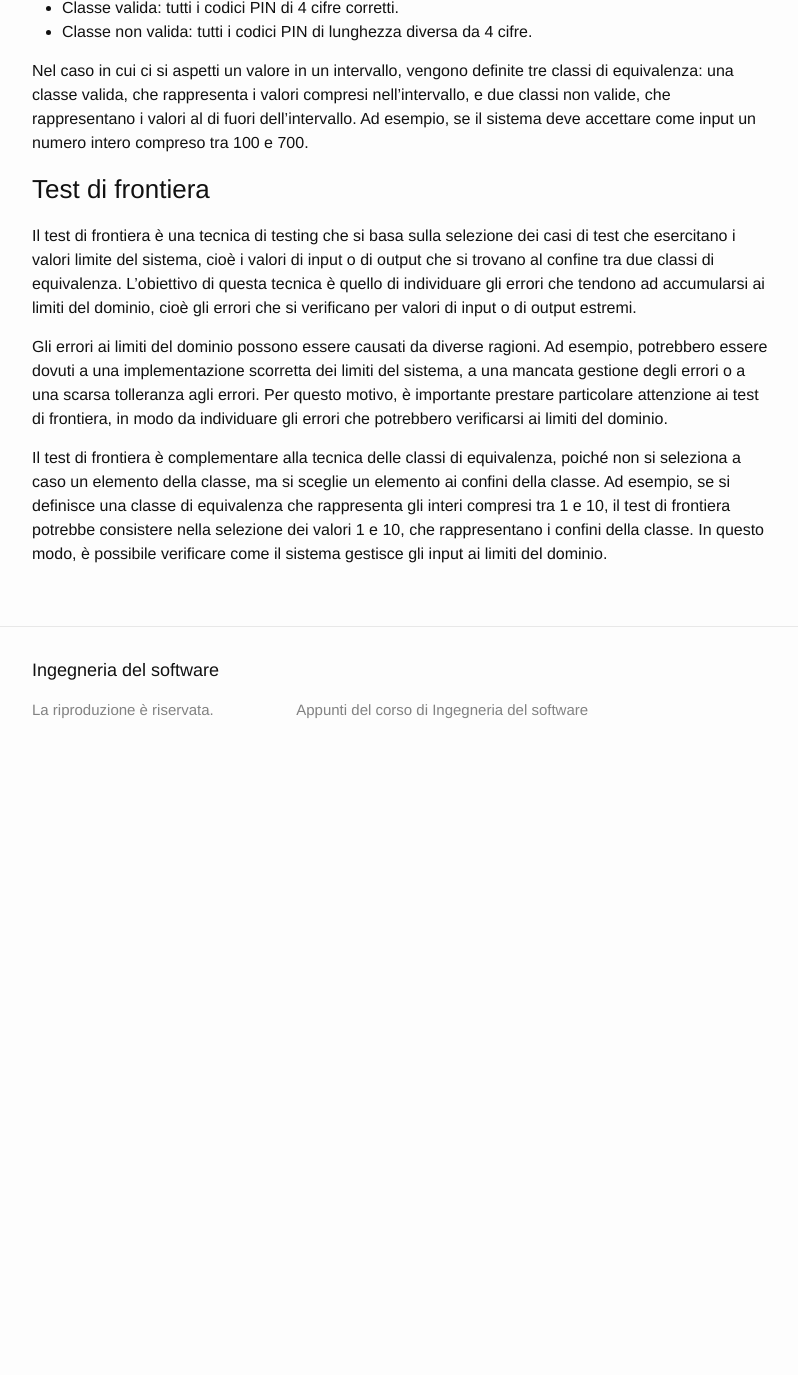
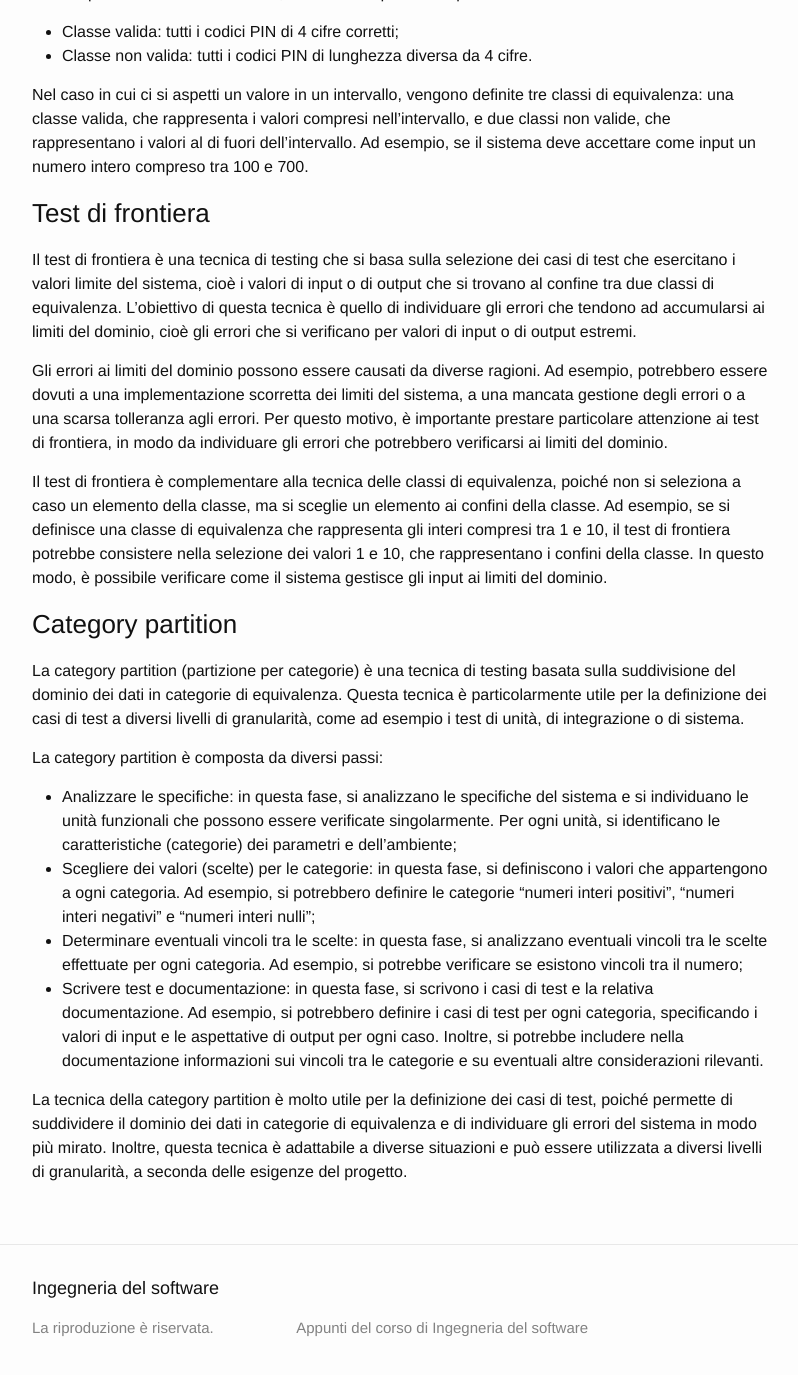
Before and after one commit to MarcoBuster/sweng, a Jekyll site: the page built from _posts/2022-11-23-testing-e-processi-di-review.md, in a window 1280 px wide and 1400 px high, scrolled down 22290 px. Shown: the top 1375 px of the window, without its empty margins (238-1036 px from the left). Built offline with Jekyll 4.4.1, drawn with Linux system fonts in a browser that asks for light colours; formulas are drawn with MathJax 3; the table of contents is made by our own code; before the commit the page ends 23072 px from its top, so only the background shows below that.

Commit message:
Integrazione: Test di frontiera, Category partition

```diff
--- a/_posts/2022-11-23-testing-e-processi-di-review.md
+++ b/_posts/2022-11-23-testing-e-processi-di-review.md
@@ -722,7 +722,7 @@ Utilizzando le classi di equivalenza, è possibile definire i casi di test in mo
 
 La suddivisione in classi di equivalenza può essere effettuata in base a diverse variabili, come ad esempio il tipo di valore atteso o l'intervallo di valori validi.
 Nel caso in cui ci si aspetti un valore specifico, vengono definite due classi di equivalenza: una classe valida, che rappresenta i valori corretti, e una classe non valida, che rappresenta i valori non corretti. Ad esempio, se il sistema deve accettare come input un codice PIN di 4 cifre, le classi di equivalenza potrebbero essere:
-- Classe valida: tutti i codici PIN di 4 cifre corretti.
+- Classe valida: tutti i codici PIN di 4 cifre corretti;
 - Classe non valida: tutti i codici PIN di lunghezza diversa da 4 cifre.
 
 Nel caso in cui ci si aspetti un valore in un intervallo, vengono definite tre classi di equivalenza: una classe valida, che rappresenta i valori compresi nell'intervallo, e due classi non valide, che rappresentano i valori al di fuori dell'intervallo. Ad esempio, se il sistema deve accettare come input un numero intero compreso tra 100 e 700.
@@ -734,3 +734,15 @@ Il test di frontiera è una tecnica di testing che si basa sulla selezione dei c
 Gli errori ai limiti del dominio possono essere causati da diverse ragioni. Ad esempio, potrebbero essere dovuti a una implementazione scorretta dei limiti del sistema, a una mancata gestione degli errori o a una scarsa tolleranza agli errori. Per questo motivo, è importante prestare particolare attenzione ai test di frontiera, in modo da individuare gli errori che potrebbero verificarsi ai limiti del dominio.
 
 Il test di frontiera è complementare alla tecnica delle classi di equivalenza, poiché non si seleziona a caso un elemento della classe, ma si sceglie un elemento ai confini della classe. Ad esempio, se si definisce una classe di equivalenza che rappresenta gli interi compresi tra 1 e 10, il test di frontiera potrebbe consistere nella selezione dei valori 1 e 10, che rappresentano i confini della classe. In questo modo, è possibile verificare come il sistema gestisce gli input ai limiti del dominio.
+
+### Category partition
+
+La category partition (partizione per categorie) è una tecnica di testing basata sulla suddivisione del dominio dei dati in categorie di equivalenza. Questa tecnica è particolarmente utile per la definizione dei casi di test a diversi livelli di granularità, come ad esempio i test di unità, di integrazione o di sistema.
+
+La category partition è composta da diversi passi:
+- Analizzare le specifiche: in questa fase, si analizzano le specifiche del sistema e si individuano le unità funzionali che possono essere verificate singolarmente. Per ogni unità, si identificano le caratteristiche (categorie) dei parametri e dell'ambiente;
+- Scegliere dei valori (scelte) per le categorie: in questa fase, si definiscono i valori che appartengono a ogni categoria. Ad esempio, si potrebbero definire le categorie "numeri interi positivi", "numeri interi negativi" e "numeri interi nulli";
+- Determinare eventuali vincoli tra le scelte: in questa fase, si analizzano eventuali vincoli tra le scelte effettuate per ogni categoria. Ad esempio, si potrebbe verificare se esistono vincoli tra il numero;
+- Scrivere test e documentazione: in questa fase, si scrivono i casi di test e la relativa documentazione. Ad esempio, si potrebbero definire i casi di test per ogni categoria, specificando i valori di input e le aspettative di output per ogni caso. Inoltre, si potrebbe includere nella documentazione informazioni sui vincoli tra le categorie e su eventuali altre considerazioni rilevanti.
+
+La tecnica della category partition è molto utile per la definizione dei casi di test, poiché permette di suddividere il dominio dei dati in categorie di equivalenza e di individuare gli errori del sistema in modo più mirato. Inoltre, questa tecnica è adattabile a diverse situazioni e può essere utilizzata a diversi livelli di granularità, a seconda delle esigenze del progetto.
```
